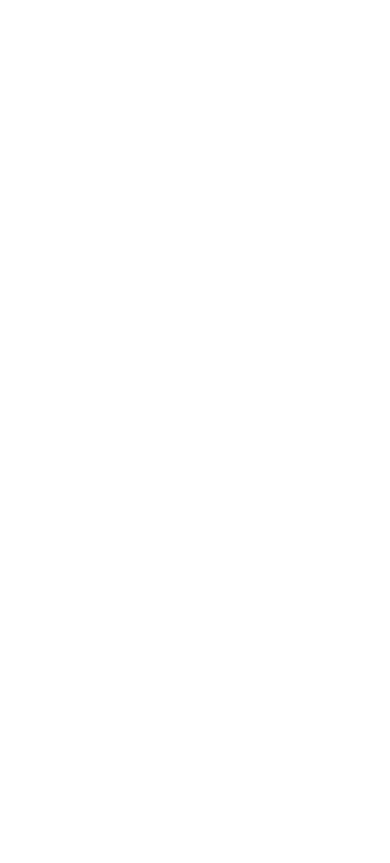
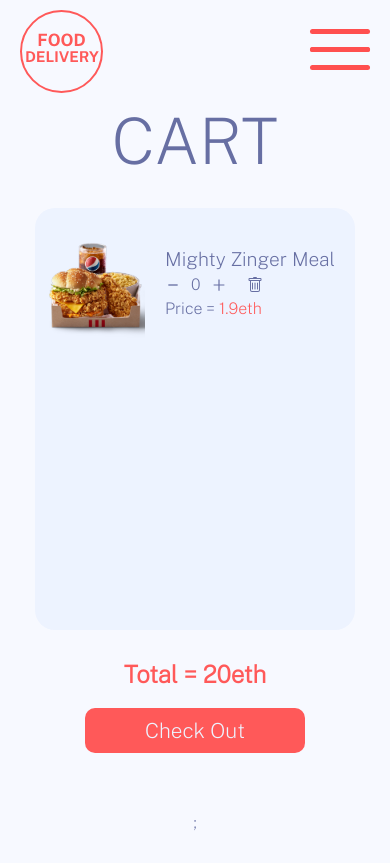
Before and after one commit to oooomair/OFD, a React (Create React App) app in the folder client/: page /cart in a window 390 px wide. Before the commit this address had no page. Built offline with nearby package versions, Linux system fonts and the light colour scheme.

Commit message:
cart finished

```diff
--- a/client/src/components/app/App.js
+++ b/client/src/components/app/App.js
@@ -4,6 +4,7 @@
 import {Route, Routes} from 'react-router-dom'
 import Explore from '../explore/Explore';
 import Resturant from '../resturant/Resturant';
+import Cart from '../cart/Cart';
 
 function App() {
   return (
@@ -12,6 +13,7 @@
         <Route path='/' element={<><NavbarB/><Home/></>} />
         <Route path='/explore' element={<><NavbarW/><Explore/> </>} />
         <Route path='/resturant' element={<><NavbarB/><Resturant/></>}/>
+        <Route path='/cart' element={<><NavbarW/><Cart/></>}/>
       </Routes>
     </div>
   );
--- /dev/null
+++ b/client/src/components/cart/Cart.js
@@ -0,0 +1,15 @@
+import './cart.scss'
+import CartCheckout from './cartComponents/CartCheckout';
+import CartItems from './cartComponents/CartItems';
+
+const Cart = () => {
+  return <div className='cart' >
+    <h1>CART</h1>
+    <div className='cart__cart-cart' >
+      <CartItems/>
+      <CartCheckout/>
+     </div>;
+  </div>;
+};
+
+export default Cart;
--- /dev/null
+++ b/client/src/components/cart/cart.scss
@@ -0,0 +1,330 @@
+.cart {
+  display: flex;
+  flex-flow: column;
+  width: 100%;
+  align-items: center;
+  background-color: #f7f9ff;
+  min-height: 90vh;
+  h1 {
+    font-size: 5rem;
+  }
+}
+
+.cart__cart-cart {
+  display: flex;
+  justify-content: space-between;
+  margin: 30px 0;
+}
+
+.cart__cart-items {
+  display: flex;
+  flex-flow: column;
+  min-height: 50vh;
+  background-color: #edf3ff;
+  border-radius: 20px;
+  width: 100%;
+  margin-right: 100px;
+  padding: 30px 20px;
+}
+
+.cart__cart-item {
+  display: flex;
+}
+
+.cart__food-img {
+  width: 150px;
+  img {
+    height: 100%;
+    width: 100%;
+  }
+}
+
+.cart__food-info {
+  display: flex;
+  flex-flow: column;
+  padding: 20px;
+  width: 600px;
+  overflow-x: hidden;
+
+  h3 {
+    font-size: 1.7rem;
+    white-space: nowrap;
+  }
+}
+
+.cart__food-price {
+  margin-top: 20px;
+  user-select: none;
+  display: flex;
+  justify-content: space-between;
+  h4 {
+    font-size: 1.2rem;
+    span {
+      color: #ff5959;
+    }
+  }
+}
+
+.cart__food-incrim {
+  display: flex;
+  align-items: center;
+  padding-left: 10px;
+  * {
+    font-size: 1.2rem;
+    cursor: pointer;
+  }
+  span {
+    cursor: default;
+    margin: 0 10px;
+  }
+  :nth-child(4) {
+    margin-left: 20px;
+  }
+}
+
+.cart__cart-checkout {
+  width: 400px;
+}
+
+.cart__cart-checkout {
+  padding: 30px 0;
+  display: flex;
+  flex-flow: column;
+  align-items: center;
+  width: 100%;
+  h2 {
+    font-size: 2rem;
+    color: #ff5959;
+    font-weight: bold;
+  }
+  span {
+    font-size: 1.3rem;
+    margin-top: 20px;
+    color: #edf3ff;
+    padding: 10px 60px;
+    background-color: #ff5959;
+    border-radius: 10px;
+  }
+}
+
+@media screen and (max-width: 1600px) {
+  .cart__food-img {
+    width: 120px;
+  }
+  .cart__food-info {
+    width: 500px;
+    h3 {
+      font-size: 1.5rem;
+    }
+  }
+  .cart__food-price {
+    h4 {
+      font-size: 1.1rem;
+    }
+  }
+  .cart__food-incrim {
+    * {
+      font-size: 1.1rem;
+    }
+  }
+  .cart__cart-checkout {
+    h2 {
+      font-size: 1.7rem;
+    }
+    span {
+      padding: 10px 50px;
+    }
+  }
+}
+
+@media screen and (max-width: 1200px) {
+  .cart__food-info {
+    width: 400px;
+    h3 {
+      font-size: 1.3rem;
+    }
+  }
+  .cart__food-price {
+    h4 {
+      font-size: 1rem;
+    }
+  }
+  .cart__food-incrim {
+    * {
+      font-size: 1rem;
+    }
+  }
+  .cart__cart-checkout {
+    h2 {
+      font-size: 1.5rem;
+    }
+    span {
+      padding: 10px 40px;
+    }
+  }
+}
+
+@media screen and (max-width: 1000px) {
+  .cart__cart-items {
+    margin: 0;
+  }
+  .cart__cart-item {
+    margin: 10px 0;
+  }
+  .cart__cart-cart {
+    flex-flow: column;
+  }
+  .cart__food-info {
+    width: 500px;
+    h3 {
+      font-size: 1.7rem;
+    }
+  }
+  .cart__food-price {
+    h4 {
+      font-size: 1.2rem;
+    }
+  }
+  .cart__food-incrim {
+    * {
+      font-size: 1.2rem;
+    }
+  }
+  .cart__cart-checkout {
+    h2 {
+      font-size: 1.8rem;
+    }
+    span {
+      padding: 10px 60px;
+    }
+  }
+}
+
+@media screen and (max-width: 750px) {
+  .cart__food-img {
+    width: 120px;
+  }
+  .cart__food-info {
+    width: 400px;
+    h3 {
+      font-size: 1.5rem;
+    }
+  }
+  .cart__food-price {
+    h4 {
+      font-size: 1.1rem;
+    }
+  }
+  .cart__food-incrim {
+    * {
+      font-size: 1.1rem;
+    }
+  }
+  .cart__cart-checkout {
+    h2 {
+      font-size: 1.7rem;
+    }
+    span {
+      padding: 10px 60px;
+    }
+  }
+}
+
+@media screen and (max-width: 750px) {
+  .cart__food-img {
+    width: 110px;
+  }
+  .cart__food-info {
+    width: 300px;
+    h3 {
+      font-size: 1.3rem;
+    }
+  }
+  .cart__food-price {
+    h4 {
+      font-size: 1rem;
+    }
+  }
+  .cart__food-incrim {
+    * {
+      font-size: 1rem;
+    }
+  }
+  .cart__cart-checkout {
+    h2 {
+      font-size: 1.5rem;
+    }
+    span {
+      padding: 10px 60px;
+    }
+  }
+}
+
+@media screen and (max-width: 475px) {
+  .cart__cart-items {
+    padding: 20px 10px;
+  }
+  .cart__food-img {
+    width: 120px;
+  }
+  .cart__food-info {
+    padding: 10px 20px;
+    width: 250px;
+    h3 {
+      font-size: 1.2rem;
+    }
+  }
+  .cart__food-price {
+    margin: 10px 0 0 0;
+    flex-flow: column;
+  }
+  .cart__food-incrim {
+    margin-bottom: 10px;
+    padding-left: 0;
+  }
+}
+
+@media screen and (max-width: 475px) {
+  .cart {
+    h1 {
+      font-size: 4rem;
+    }
+  }
+  .cart__food-price {
+    margin: 5px 0 0 0;
+  }
+  .cart__food-incrim {
+    margin-bottom: 5px;
+  }
+}
+
+@media screen and (max-width: 410px) {
+  .cart__food-img {
+    width: 100px;
+  }
+  .cart__food-info {
+    width: 200px;
+  }
+}
+
+@media screen and (max-width: 350px) {
+  .cart__food-img {
+    width: 90px;
+  }
+  .cart__food-info {
+    width: 180px;
+    h3 {
+      font-size: 1rem;
+    }
+  }
+  .cart__food-price {
+    h4 {
+      font-size: 0.9rem;
+    }
+  }
+  .cart__food-incrim {
+    * {
+      font-size: 0.9rem;
+    }
+  }
+}
--- /dev/null
+++ b/client/src/components/cart/cartComponents/CartCheckout.js
@@ -0,0 +1,10 @@
+import React from 'react';
+
+const CartCheckout = () => {
+  return <div className='cart__cart-checkout' >
+      <h2>Total = 20eth</h2>
+      <span>Check Out</span>
+  </div>;
+};
+
+export default CartCheckout;
--- /dev/null
+++ b/client/src/components/cart/cartComponents/CartItem.js
@@ -0,0 +1,36 @@
+import kfcfood from '../../../assets/kfcfood.png'
+import {AiOutlinePlus} from 'react-icons/ai'
+import {BiMinus} from 'react-icons/bi'
+import {BsTrash} from 'react-icons/bs'
+import { useState } from 'react';
+
+const CartItem = () => {
+
+    const [foodAmmount, setFoodAmmount] = useState(0)
+
+    const subtractFood = () => {
+        if (foodAmmount > 1) {
+            setFoodAmmount(foodAmmount - 1)
+        }
+    }
+
+  return <div className='cart__cart-item' >
+        <div className="cart__food-img">
+            <img src={kfcfood} alt="food" />
+        </div>
+      <div className="cart__food-info">
+        <h3>Mighty Zinger Meal</h3>
+        <div className="cart__food-price">
+            <div className='cart__food-incrim'>
+                <BiMinus onClick={subtractFood} />
+                <span>{foodAmmount}</span>
+                <AiOutlinePlus onClick={() => setFoodAmmount(foodAmmount + 1)} />
+                <BsTrash />
+            </div>
+            <h4>Price = <span>1.9eth</span></h4>
+        </div>
+      </div>
+  </div>;
+};
+
+export default CartItem;
--- /dev/null
+++ b/client/src/components/cart/cartComponents/CartItems.js
@@ -0,0 +1,10 @@
+import CartItem from "./CartItem";
+
+
+const CartItems = () => {
+  return <div className='cart__cart-items' >
+      <CartItem/>
+  </div>;
+};
+
+export default CartItems;
--- a/client/src/components/navbar/navbar.scss
+++ b/client/src/components/navbar/navbar.scss
@@ -209,7 +209,7 @@
   }
 }
 
-@media screen and (max-width: 1600px) {
+@media screen and (max-width: 1750px) {
   .navbar-b {
     padding: 10px 200px;
   }
@@ -218,7 +218,7 @@
   }
 }
 
-@media screen and (max-width: 1300px) {
+@media screen and (max-width: 1450px) {
   .navbar-b {
     padding: 10px 100px;
   }
```
